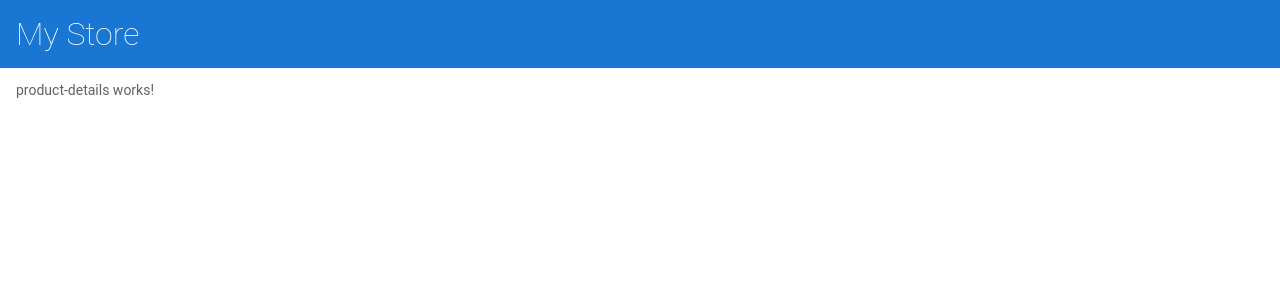
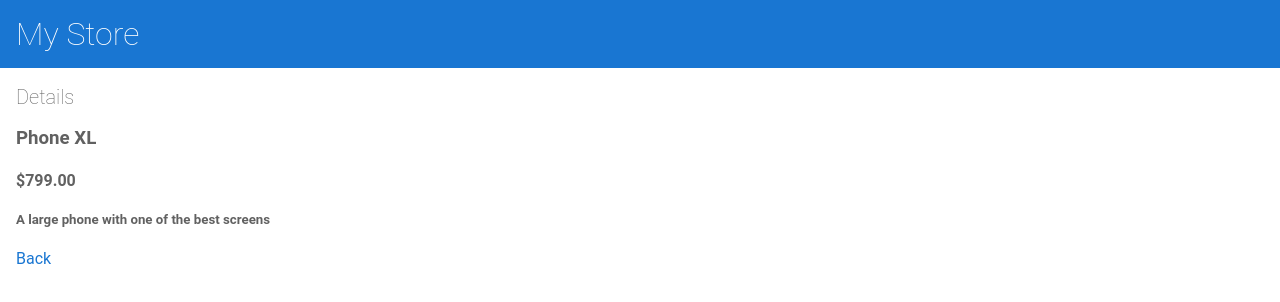
Before and after one commit to bogdan8z/angular-product-list, an Angular app: page /products/1 in a window 1280 px wide. Shown: the top 302 px of the page. Built offline with nearby package versions, Linux system fonts and the light colour scheme.

Commit message:
add product details; add missing file

```diff
--- a/src/app/product-details/product-details.component.html
+++ b/src/app/product-details/product-details.component.html
@@ -1 +1,7 @@
-<p>product-details works!</p>
+<h2>Details</h2>
+<div *ngIf="product">
+    <h3>{{product.name}}</h3>
+    <h4>{{product.price | currency}}</h4>
+    <h5>{{product.description}}</h5>
+</div>
+<a [routerLink]="['']">Back</a>
--- a/src/app/product-details/product-details.component.ts
+++ b/src/app/product-details/product-details.component.ts
@@ -1,4 +1,6 @@
 import { Component, OnInit } from '@angular/core';
+import {ActivatedRoute} from '@angular/router';
+import { Product, products } from '../products';
 
 @Component({
   selector: 'app-product-details',
@@ -6,10 +8,16 @@ import { Component, OnInit } from '@angular/core';
   styleUrls: ['./product-details.component.css']
 })
 export class ProductDetailsComponent implements OnInit {
+  product: Product | undefined;
+  products = products;
 
-  constructor() { }
+  constructor(private route: ActivatedRoute){
 
-  ngOnInit(): void {
   }
 
+  ngOnInit(){
+    const routeParams = this.route.snapshot.paramMap;
+    let productId = Number(routeParams.get('productId'));
+    this.product = products.find(prod => prod.id == productId);
+  }
 }
--- a/src/app/product-list/product-list.component.html
+++ b/src/app/product-list/product-list.component.html
@@ -4,10 +4,7 @@
     <h3>
         <a
         [title]="product.name + ' details'"
-    [routerLink]="['/products', product.id]"
-
-
-
+        [routerLink]="['/products', product.id]"
         >
             {{product.name}}
         </a>
--- a/src/app/product-list/product-list.component.ts
+++ b/src/app/product-list/product-list.component.ts
@@ -6,11 +6,8 @@ import {products, Product} from '../products';
   templateUrl: './product-list.component.html',
   styleUrls: ['./product-list.component.css']
 })
-export class ProductListComponent implements OnInit {
+export class ProductListComponent {
   products  = products;
-  constructor() { }
-  ngOnInit(): void {
-  }
   share(){
     console.log('The product has been shared!');
   }
```
Also changed, not shown: 2 other files (tests, documents, lock files or other folders).
